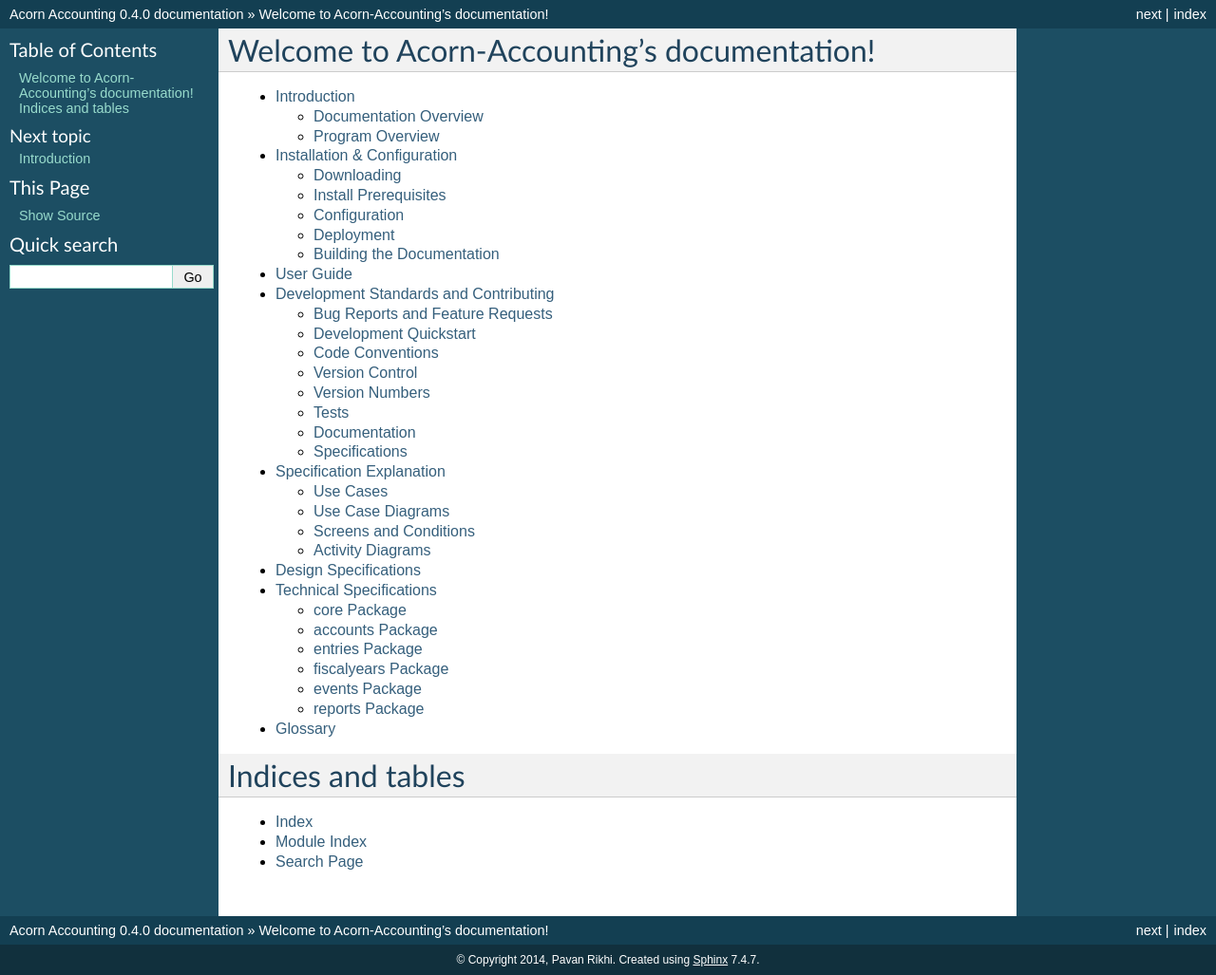
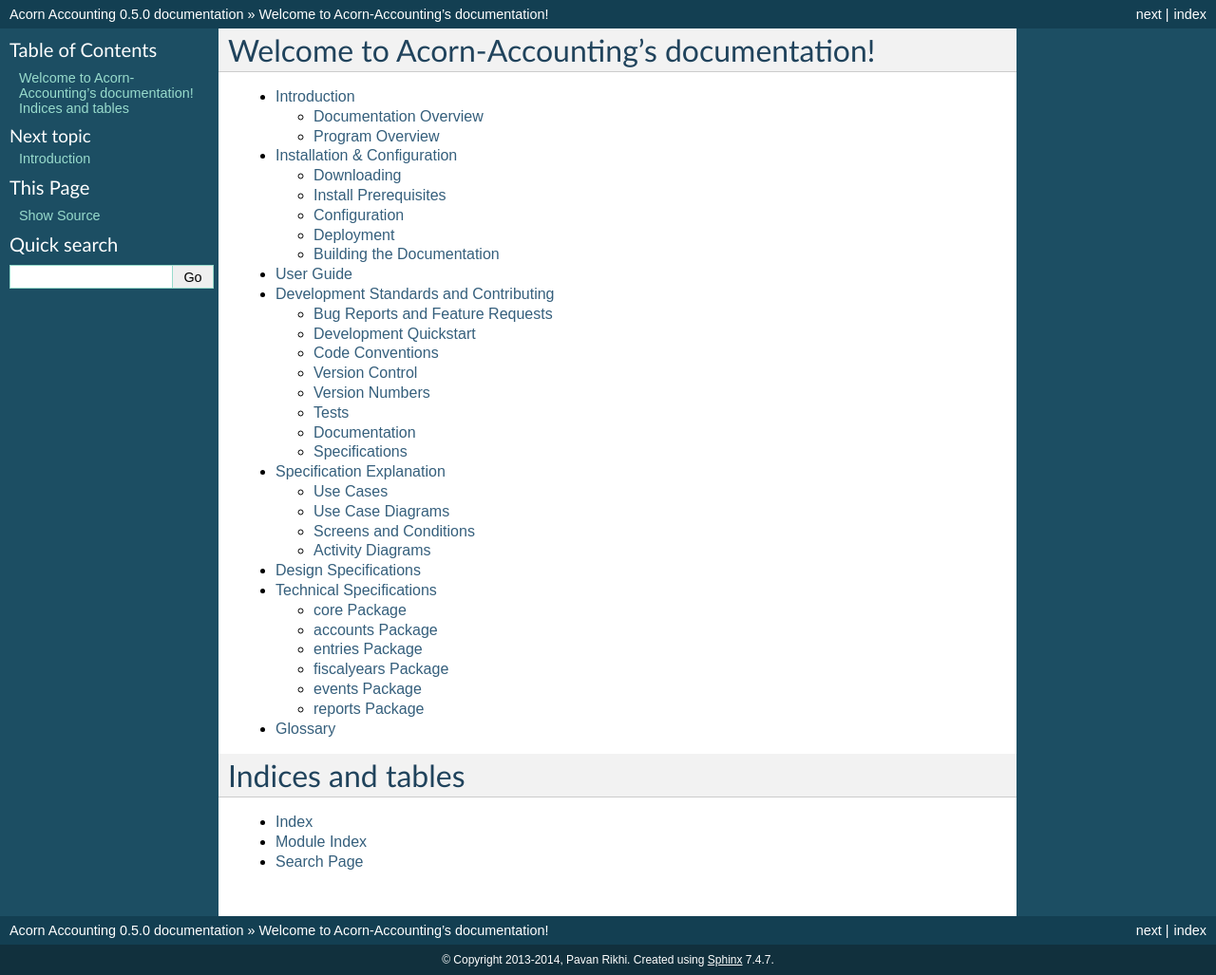
Before and after one commit to prikhi/AcornAccounting, a Sphinx documentation site: the page built from docs/source/index.rst, in a window 1280 px wide and 1027 px high. Shown: the whole window at 95% size. Built offline with Sphinx 7.4.7, drawn with Linux system fonts in a browser that asks for light colours; formulas are drawn with MathJax 3.

Commit message:
Prepare for v0.5.0 Release

```diff
--- a/docs/source/conf.py
+++ b/docs/source/conf.py
@@ -57,16 +57,16 @@
 
 # General information about the project.
 project = u'Acorn Accounting'
-copyright = u'2014, Pavan Rikhi'
+copyright = u'2013-2014, Pavan Rikhi'
 
 # The version info for the project you're documenting, acts as replacement for
 # |version| and |release|, also used in various other places throughout the
 # built documents.
 #
 # The short X.Y version.
-version = '0.4.0'
+version = '0.5.0'
 # The full version, including alpha/beta/rc tags.
-release = '0.4.0'
+release = '0.5.0'
 
 # The language for content autogenerated by Sphinx. Refer to documentation
 # for a list of supported languages.
--- a/setup.py
+++ b/setup.py
@@ -3,7 +3,7 @@
 
 setup(
     name='AcornAccounting',
-    version='0.4.0',
+    version='0.5.0',
     author='Pavan Rikhi',
     author_email='pavan.rikhi@gmail.com',
     packages=find_packages,
```
